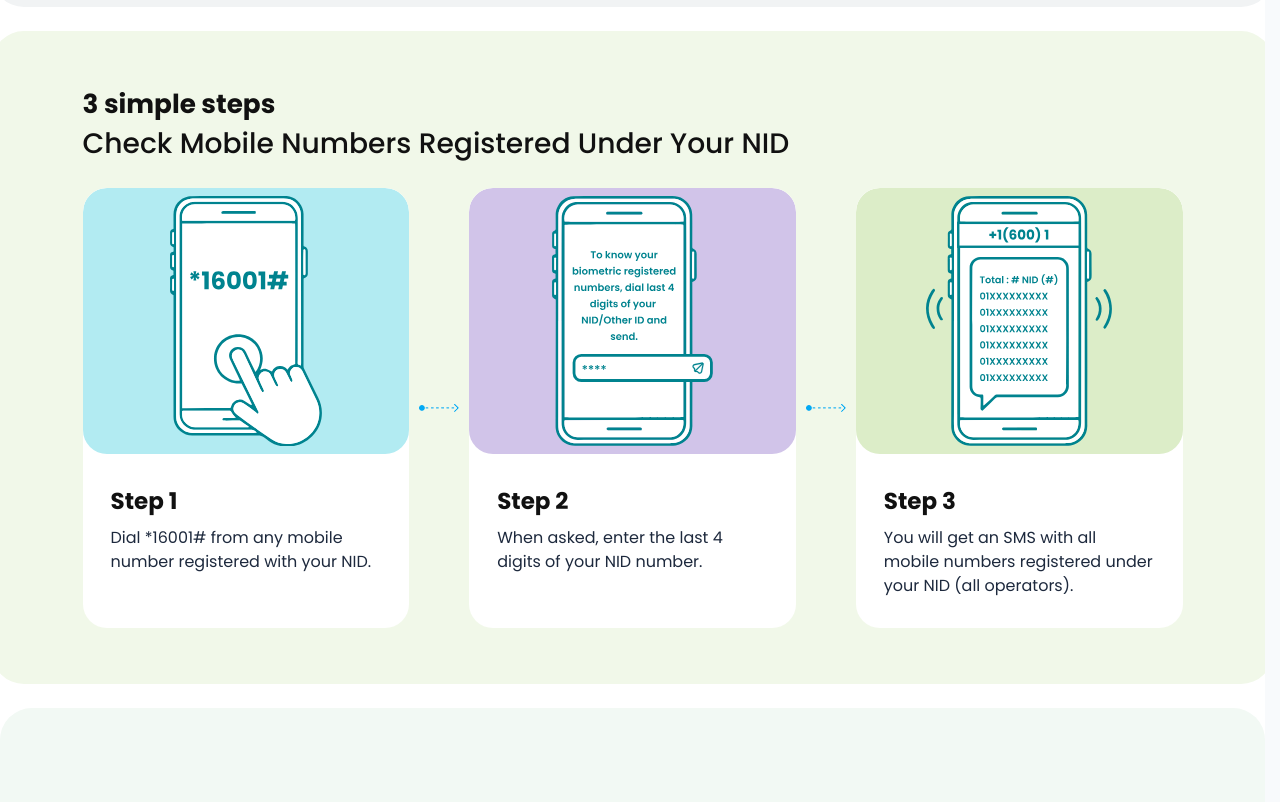
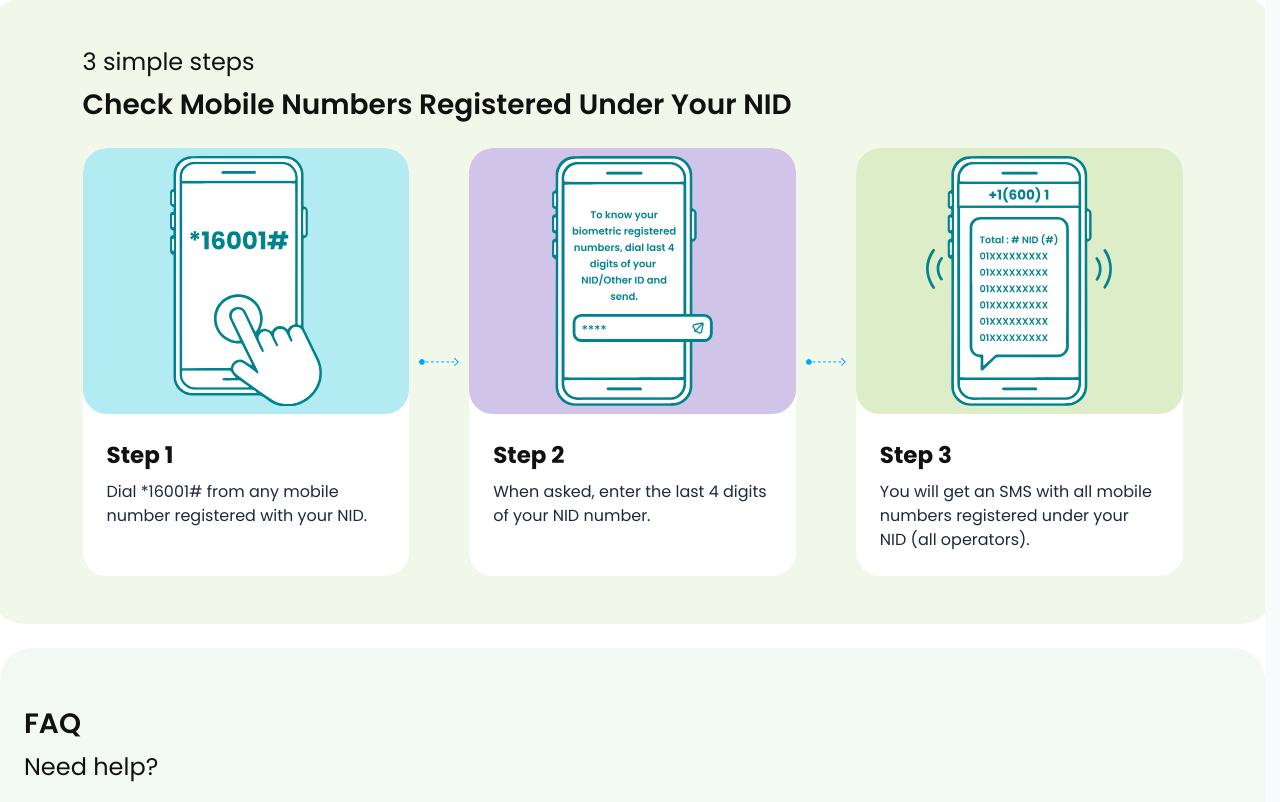
Before and after one commit to shihab-tech04/NEIR-Citizen, a React (Vite) app: page / in a window 1280 px wide. Shown: the part 2318-3120 px from the top of the page. Built offline with nearby package versions, Linux system fonts and the light colour scheme.

Commit message:
fix(neir): restore primary guide titles, unify FAQ typography and tighten scoped spacing (#96)

```diff
--- a/scripts/neir-faq-parity.mjs
+++ b/scripts/neir-faq-parity.mjs
@@ -103,7 +103,11 @@ for(const [key,reference] of Object.entries(originalDesktop)){
 report.summary.frozenOriginal1918=deltas;
 writeFileSync('faq-parity/metrics.json',JSON.stringify(report,null,2));
 for(const [key,coordinates] of Object.entries(deltas)){
-  for(const [dimension,delta] of Object.entries(coordinates)){
+  // The approved NEIR heading hierarchy intentionally differs from the older
+  // public original. Preserve horizontal alignment and content width, but do not
+  // require outdated heading heights or vertical offsets.
+  for(const dimension of ['x','width']){
+    const delta=coordinates[dimension];
     assert(Math.abs(delta)<=3,'Original source FAQ '+key+'.'+dimension+' offset '+delta+'px exceeds 3px tolerance');
   }
 }
--- a/src/index.css
+++ b/src/index.css
@@ -68,27 +68,27 @@ button,input,select,textarea{font:inherit}
 .neir-source-hero-media{width:100%;min-height:500px;display:flex;align-items:center;justify-content:center;background:white;border-radius:32px;overflow:hidden}
 .neir-source-hero-media picture{display:block;width:100%}
 .neir-source-hero-media img{width:100%;height:auto;display:block;object-fit:contain;border-radius:16px}
-.neir-source-steps-wrap{display:flex;flex-direction:column;gap:24px}
+.neir-source-steps-wrap{display:flex;flex-direction:column;gap:16px}
 .neir-guide--0{background:var(--neir-secondary)}
 .neir-guide--1{background:var(--neir-quaternary)}
 .neir-guide-art--0{background:#B2EBF2}
 .neir-guide-art--1{background:#D1C4E9}
 .neir-guide-art--2{background:#DCEDC8}
-.neir-source-guide-section{border-radius:32px;padding:56px 24px 56px}
+.neir-source-guide-section{border-radius:32px;padding:48px 24px}
 @media(min-width:768px){
  .neir-source-hero,.neir-source-guide-section{position:relative;left:-8px;width:calc(100% + 16px)}
 }
 .neir-source-verify-short{display:none}
 .neir-source-mobile-auth{display:none}
 .neir-source-guide-inner{max-width:1200px;margin:auto}
-.neir-source-guide-heading{text-align:left;color:#111;margin:0 0 26px}
-.neir-source-guide-heading h2{font-size:clamp(28px,2.2vw,34px);font-weight:500;line-height:1.3;margin:0;color:inherit}
-.neir-source-guide-heading p{font-size:clamp(26px,2.05vw,32px);font-weight:700;line-height:1.3;margin:0 0 4px;color:inherit}
+.neir-source-guide-heading{text-align:left;color:#111;margin:0 0 24px}
+.neir-source-guide-heading h2{font-size:28px;font-weight:600;line-height:1.4;margin:0;color:inherit}
+.neir-source-guide-heading p{font-size:24px;font-weight:400;line-height:1.4;margin:0 0 6px;color:inherit}
 .neir-source-steps-row{display:flex;align-items:stretch;gap:0}
 .neir-source-step-card{background:white;border-radius:24px;flex:1 1 0;min-width:0;overflow:hidden;display:flex;flex-direction:column}
 .neir-source-step-art{display:flex;align-items:center;justify-content:center;padding:8px;min-height:220px;border-radius:24px}
 .neir-source-step-art img{max-width:100%;width:100%;height:auto;max-height:250px;object-fit:contain}
-.neir-source-step-content{padding:30px 28px;flex:1}
+.neir-source-step-content{padding:24px;flex:1}
 .neir-source-step-content h3{font-size:23px;font-weight:700;margin:0 0 8px;color:#111}
 .neir-source-step-content p{white-space:pre-line;font-size:16px;line-height:1.5}
 .neir-source-step-arrow{width:60px;flex:0 0 60px;display:flex;align-items:center;justify-content:center}
@@ -145,11 +145,11 @@ button,input,select,textarea{font:inherit}
  .neir-source-guide-section{position:relative;left:-7px;width:calc(100% + 14px);border-radius:16px;padding:28px}
  .neir-source-guide-heading{width:100%;margin:0 0 24px;text-align:left}
  .neir-source-guide-heading h2{font-size:24px;line-height:1.3}
- .neir-source-guide-heading p{font-size:24px;line-height:1.3;white-space:normal}
+ .neir-source-guide-heading p{font-size:20px;line-height:1.4;white-space:normal}
  .neir-source-steps-row{width:100%;transform:none;flex-direction:column}
  .neir-source-step-arrow{height:70px;flex:0 0 70px;width:100%;transform:rotate(90deg)}
  .neir-source-step-art{min-height:170px;padding:7px}
- .neir-source-step-content{padding:28px}
+ .neir-source-step-content{padding:22px}
  .neir-source-step-content h3{font-size:22px;margin-bottom:6px}
  .neir-source-step-content p{font-size:14px;line-height:1.5}
 }
@@ -214,21 +214,21 @@ button,input,select,textarea{font:inherit}
 
 #faq-section{border-radius:32px;padding:64px max(24px,calc((100% - 1200px) / 2));}
 #faq-section>div:first-child{text-align:left}
-#faq-section>div:first-child h2{font-size:46px}
-#faq-section>div:first-child p{font-size:32px}
-@media(max-width:767px){.neir-original-dialog{width:100%;min-width:0;max-height:90vh}#faq-section{padding:28px 16px;border-radius:16px}#faq-section>div:first-child h2{font-size:35px}#faq-section>div:first-child p{font-size:24px}}
+
+
+@media(max-width:767px){.neir-original-dialog{width:100%;min-width:0;max-height:90vh}#faq-section{padding:28px 16px;border-radius:16px}}
 
 /* NEIR FAQ — source-matched visual primitives from the user's 28 Oct screenshots.
    Keep all adjustments scoped to FAQ; other pages and their source parity are frozen. */
 #faq-section.neir-faq-source{
-  padding:80px max(24px,calc((100% - 1284px)/2)) 64px;
+  padding:56px max(24px,calc((100% - 1284px)/2));
 }
 #faq-section .neir-faq-content{max-width:1284px}
-#faq-section .neir-faq-intro h2{font-size:46px;line-height:70px}
-#faq-section .neir-faq-intro p{font-size:32px;line-height:48px;margin-top:0}
-#faq-section .neir-faq-intro{margin-bottom:16px}
-#faq-section .neir-faq-intro p{color:#000;font-weight:400}
-#faq-section .neir-faq-tabs{gap:24px;margin-bottom:36px}
+#faq-section .neir-faq-intro h2{font-size:28px;line-height:1.4;font-weight:600;color:#111}
+#faq-section .neir-faq-intro p{font-size:24px;line-height:1.4;margin-top:6px}
+#faq-section .neir-faq-intro{margin-bottom:24px}
+#faq-section .neir-faq-intro p{color:#111;font-weight:400}
+#faq-section .neir-faq-tabs{gap:24px;margin-bottom:24px}
 #faq-section .neir-faq-tab{
   min-height:59px;
   font-weight:600;
@@ -262,8 +262,8 @@ button,input,select,textarea{font:inherit}
   #faq-section .neir-faq-tabs{gap:8px;margin-bottom:24px}
   #faq-section .neir-faq-tab{min-height:46px;padding-inline:12px}
   #faq-section .neir-faq-group{margin-inline:0;padding:18px;border-radius:18px}
-  #faq-section .neir-faq-intro h2{font-size:35px;line-height:1.3}
-  #faq-section .neir-faq-intro p{font-size:24px;line-height:1.5;margin-top:8px}
+  #faq-section .neir-faq-intro h2{font-size:24px;line-height:1.4}
+  #faq-section .neir-faq-intro p{font-size:20px;line-height:1.4;margin-top:6px}
   #faq-section .neir-faq-item{padding-inline:16px}
   #faq-section .neir-faq-question{min-height:52px}
   #faq-section .neir-faq-intro{margin-bottom:24px}
```
Also changed, not shown: 1 other file (tests, documents, lock files or other folders).
